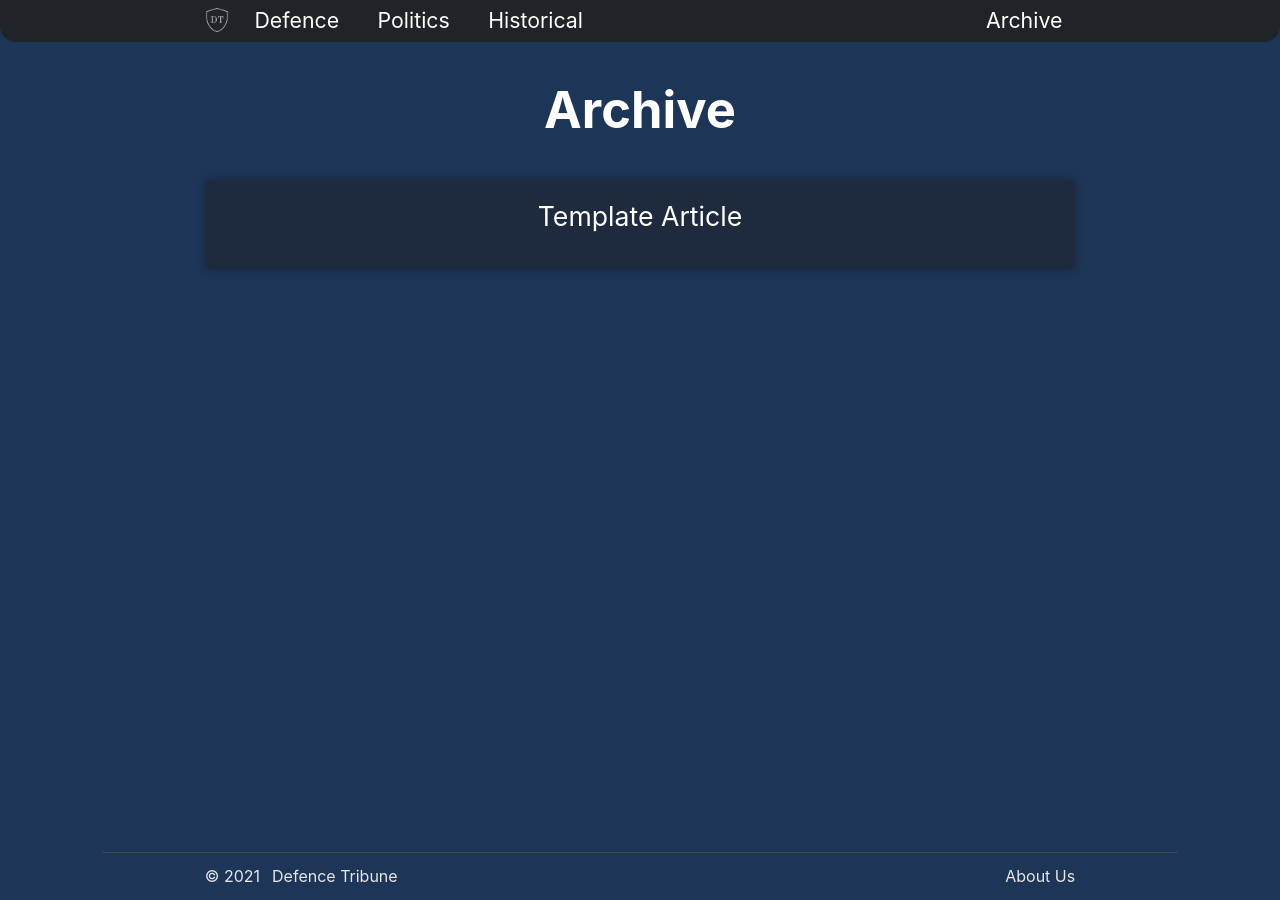
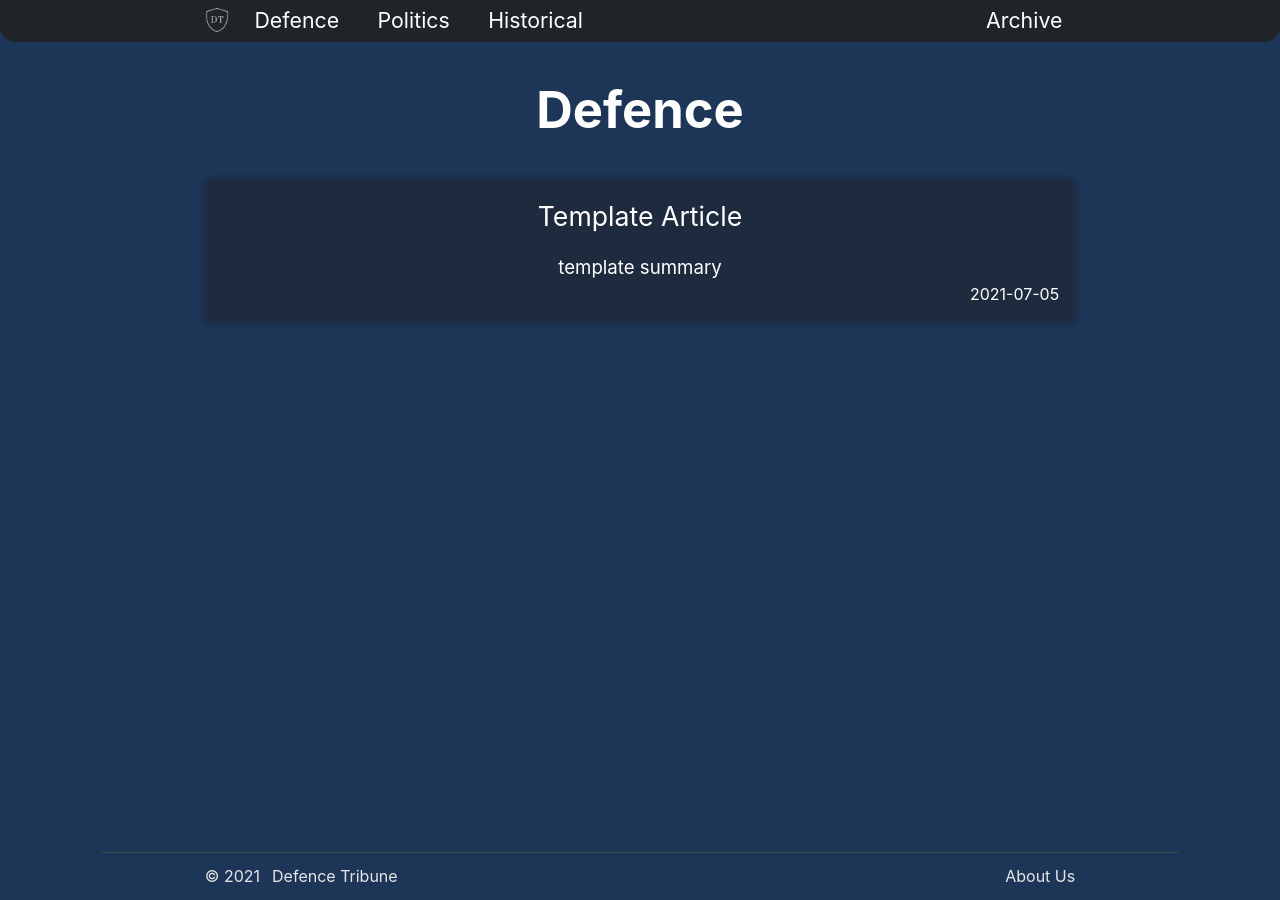
Before and after one commit to Defence-Tribune/defence-tribune, a Jekyll site: the page built from archive.html, in a window 1280 px wide. Built offline with Jekyll 4.4.1, drawn with Linux system fonts in a browser that asks for light colours.

Commit message:
Update layout

```diff
--- a/archive.html
+++ b/archive.html
@@ -5,16 +5,17 @@ title: Archive - Defence Tribune
 
 <div>
 
-    <h1> Archive </h1>
+    <h1> Defence </h1>
 
     <ul class='FeedList'>
         {% for post in site.posts %}
-         <li>
-            <a href='{{ post.url }}' class='FeedCard'>
-                <div class='FeedListTitle'> {{ post.title }} </div>
-                <div class='FeedListDesc'> {{ post.description }} </div>
-            </a>
-        </li>
+            <li>
+                <a href='{{ post.url }}' class='FeedCard'>
+                    <div class='FeedListTitle'> {{ post.title }} </div>
+                    <div class='FeedListSummary'> {{ post.summary }} </div>
+                    <div class='FeedListDate'> {{post.date | truncate: 10, ''}} </div>
+                </a>
+            </li>
         {% endfor %}
     </ul>
 
--- a/historical.html
+++ b/historical.html
@@ -5,7 +5,7 @@ title: Historical - Defence Tribune
 
 <div>
 
-    <h1> Historical </h1>
+    <h1> Defence </h1>
 
     <ul class='FeedList'>
         {% for post in site.posts %}
@@ -13,7 +13,8 @@ title: Historical - Defence Tribune
                 <li>
                     <a href='{{ post.url }}' class='FeedCard'>
                         <div class='FeedListTitle'> {{ post.title }} </div>
-                <div class='FeedListDesc'> {{ post.description }} </div>
+                        <div class='FeedListSummary'> {{ post.summary }} </div>
+                        <div class='FeedListDate'> {{post.date | truncate: 10, ''}} </div>
                     </a>
                 </li>
             {% endif %}
--- a/politics.html
+++ b/politics.html
@@ -5,7 +5,7 @@ title: Politics - Defence Tribune
 
 <div>
 
-    <h1> Politics </h1>
+    <h1> Defence </h1>
 
     <ul class='FeedList'>
         {% for post in site.posts %}
@@ -13,7 +13,8 @@ title: Politics - Defence Tribune
                 <li>
                     <a href='{{ post.url }}' class='FeedCard'>
                         <div class='FeedListTitle'> {{ post.title }} </div>
-                <div class='FeedListDesc'> {{ post.description }} </div>
+                        <div class='FeedListSummary'> {{ post.summary }} </div>
+                        <div class='FeedListDate'> {{post.date | truncate: 10, ''}} </div>
                     </a>
                 </li>
             {% endif %}
```
Also changed, not shown: defence.html (indentation only). Lines whose indentation alone changed are shown as unchanged.
